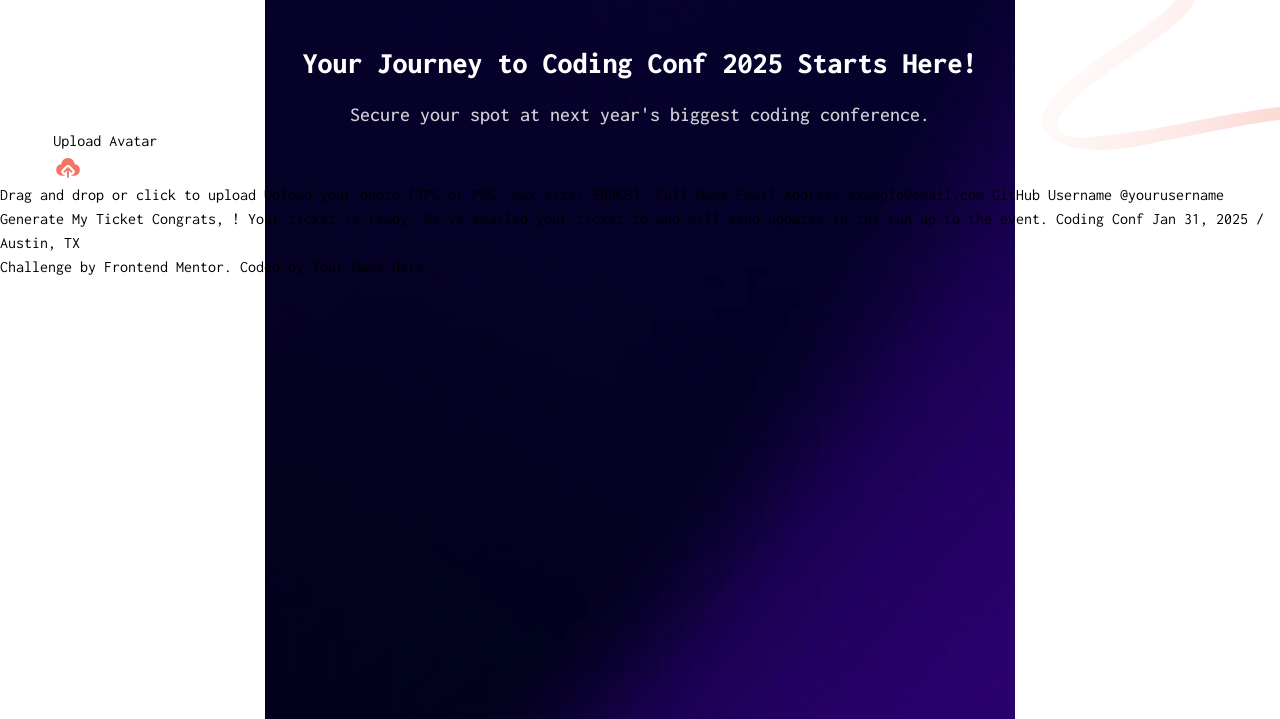
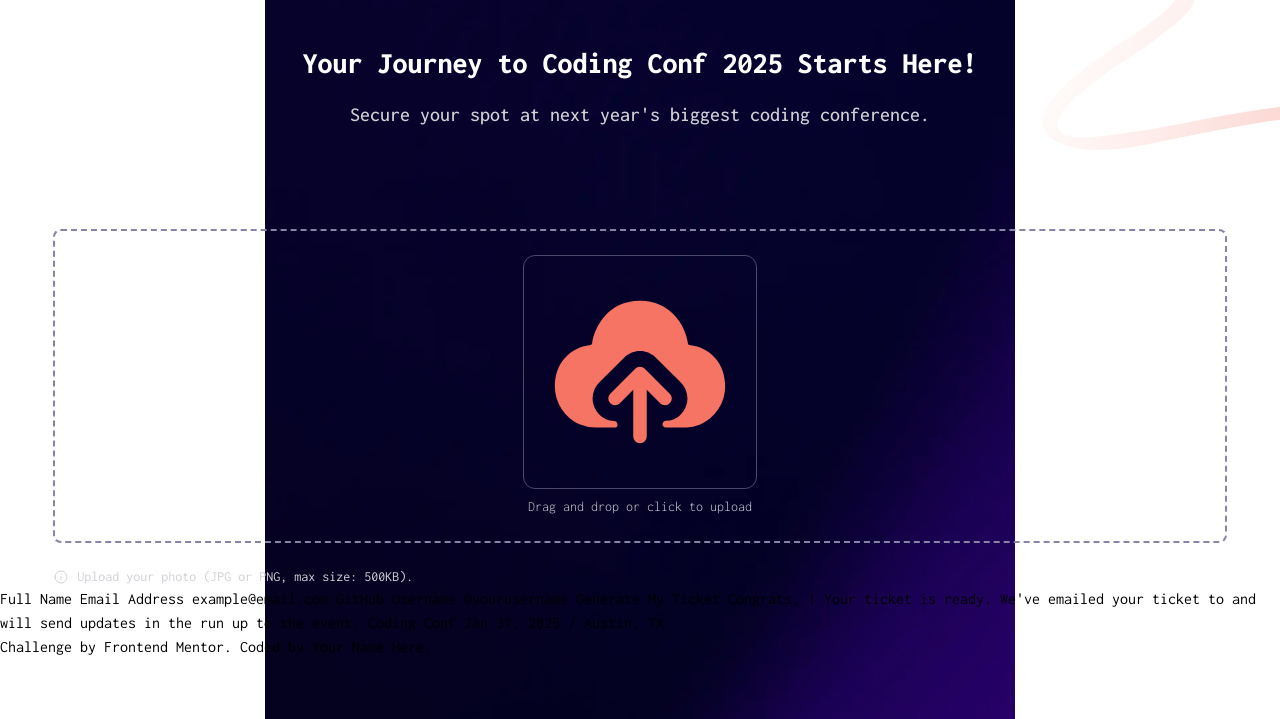
Before and after one commit to Afeez-Ola/conference-ticket-generator-main, a plain HTML site: page index.html in a window 1280 px wide. Shown: the part 81-800 px from the top of the page. Drawn offline with Linux system fonts and the light colour scheme.

Commit message:
Having fun

```diff
--- a/index.html
+++ b/index.html
@@ -21,19 +21,21 @@
         alt="pattern-squiggly-line-top">
     </div>
     <div class="container flex-row items-center justify-center w-11/12 m-auto">
-      <div class="flex items-center justify-center mt-12 mb-12 nav">
+      <div class="flex items-center justify-center mt-12 nav">
         <img src="/assets/images/logo-full.svg" alt="">
       </div>
 
-      <div class="flex flex-col items-center justify-center gap-5 text-center hero_text">
+      <div class="flex flex-col items-center justify-center gap-5 my-12 text-center hero_text">
         <h2 class="text-3xl font-extrabold text-Neutral-veryLight">Your Journey to Coding Conf 2025 Starts Here!</h2>
         <p class="text-xl font-medium text-Neutral-light">Secure your spot at next year's biggest coding conference.</p>
       </div>
       <div class="upload_section">
-        <h3>Upload Avatar</h3>
-        <div class="upload">
-          <img src="/assets/images/icon-upload.svg" alt="icon-upload">
+        <h3 class="text-xl font-light text-Neutral-veryLight">Upload Avatar</h3>
+        <div class="flex flex-col items-center justify-center gap-2 py-6 my-6 border-2 border-dashed rounded-lg border-Neutral-default upload">
+          <img class="p-2 border border-solid rounded-xl border-Neutral-dark sm:w-1/5" src="/assets/images/icon-upload.svg" alt="icon-upload">
+          <h3 class="text-sm font-light text-Neutral-light">Drag and drop or click to upload</h3>
         </div>
+        <p class="flex gap-2 text-sm text-Neutral-light"><img src="/assets/images/icon-info.svg" alt="icon-info">Upload your photo (JPG or PNG, max size: 500KB).</p>
       </div>
     </div>
 
@@ -44,8 +46,8 @@
 
 
 
-  Drag and drop or click to upload
-  Upload your photo (JPG or PNG, max size: 500KB).
+
+
 
   Full Name
 
```
Also changed, not shown: css/output.css.
